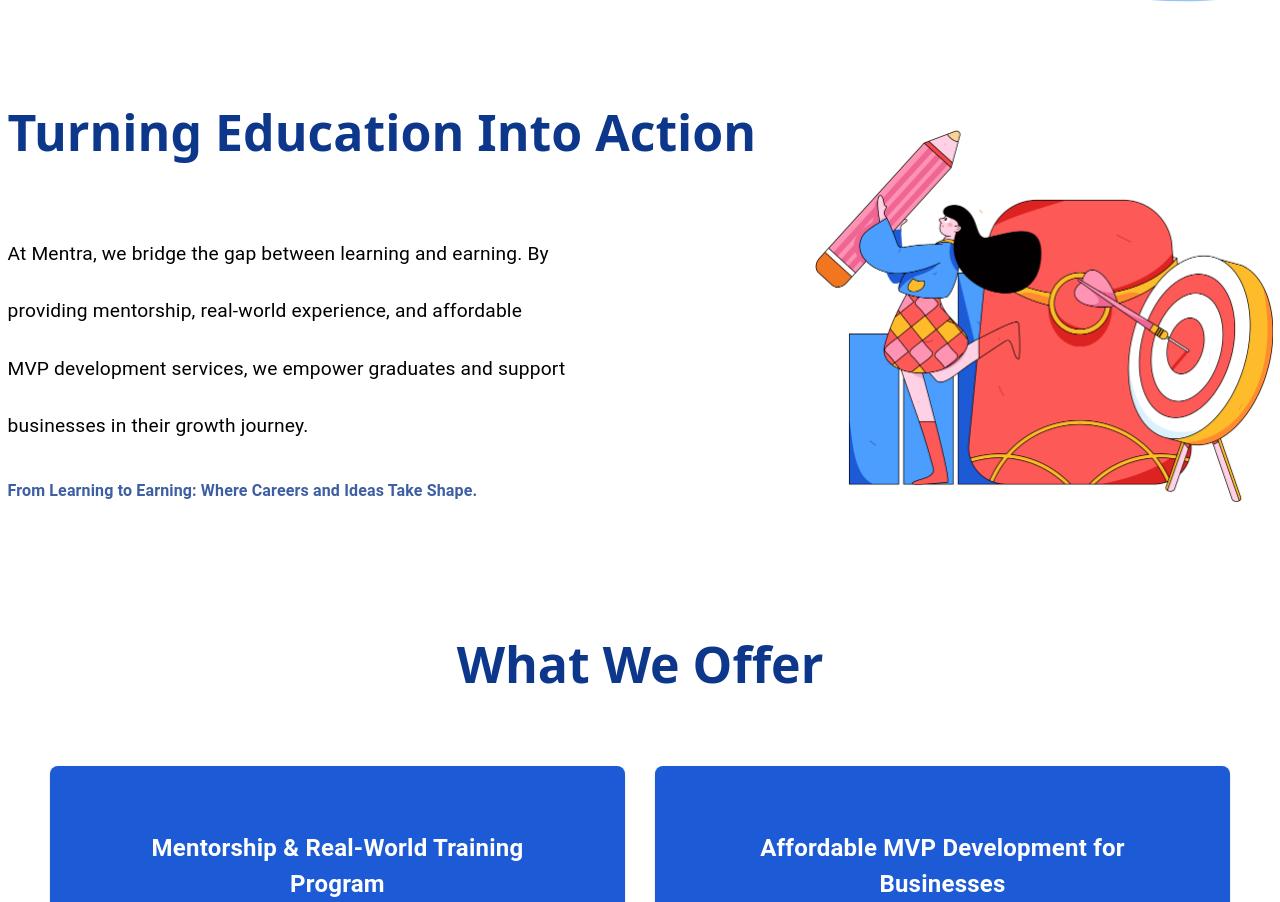
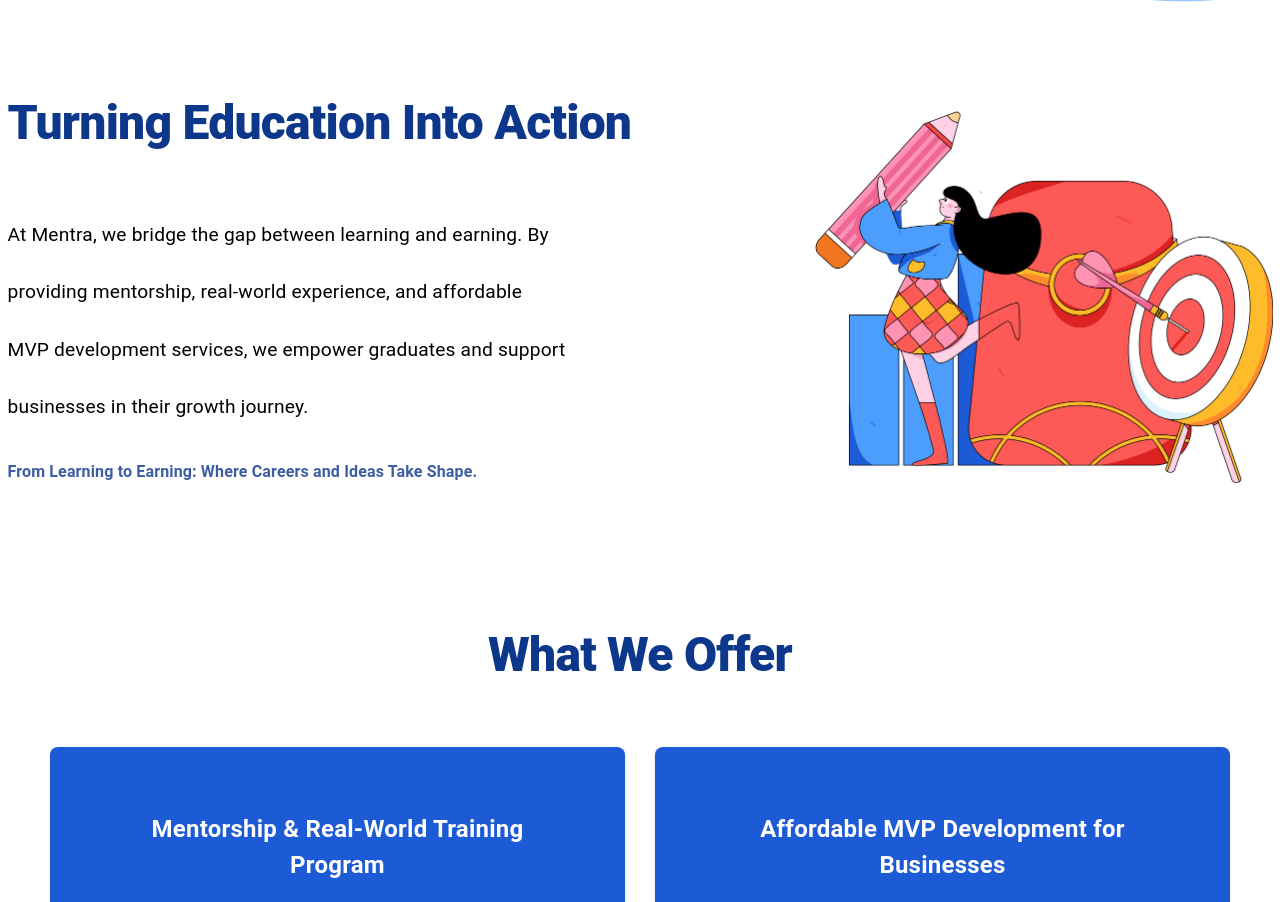
Before and after one commit to Mentra-Inc/mentra-next, a Next.js app: page / in a window 1280 px wide. Shown: the part 960-1862 px from the top of the page. Built offline with nearby package versions, Linux system fonts and the light colour scheme.

Commit message:
Replace tailwind heading styling with MUI typography

```diff
--- a/components/Heading.tsx
+++ b/components/Heading.tsx
@@ -1,8 +1,8 @@
-function Heading(props: { title: string, color: string }) {
-    const { title, color } = props;
+import { Typography } from "@mui/material";
 
+function Heading({ title, color }: { title: string, color: string }) {
     return (
-        <h1 className={`text-[50px] font-black text-[${color}]`}>{title}</h1>
+        <Typography className={`font-black text-[${color}]`} variant="h1" sx={{ fontSize: "3em", fontWeight: 900, color }}>{title}</Typography>
     );
 }
 
```
